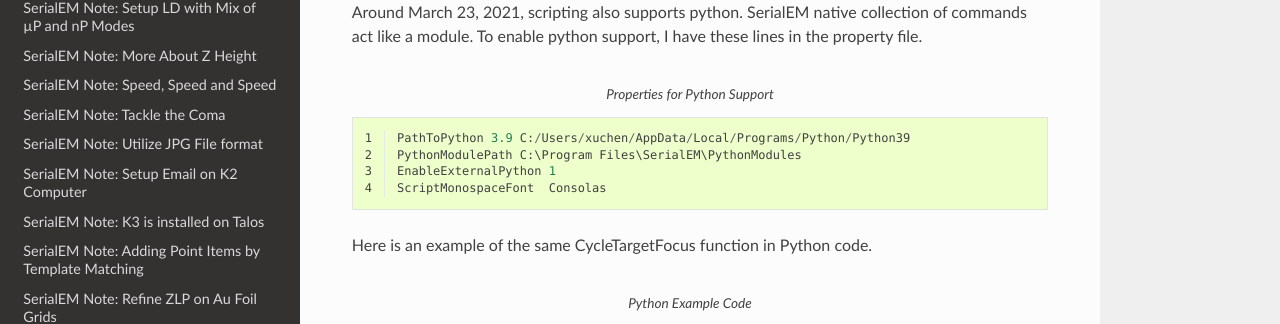
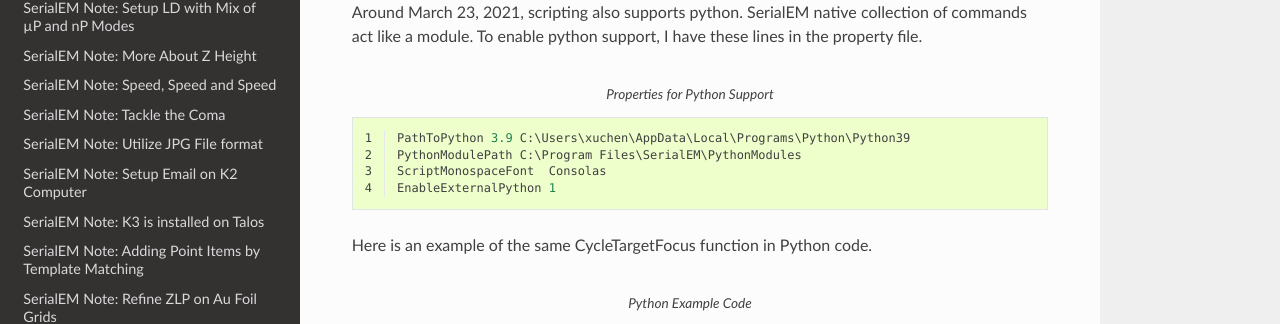
Before and after one commit to xuchen66/sphinx-emdocs, a Sphinx documentation site: the page built from source/serialem-note-hidden-goodies.rst, in a window 1280 px wide and 900 px high, scrolled down 5011 px. Shown: the part 129-453 px from the top of the window. Built offline with Sphinx 7.4.7 and the Read the Docs theme 2.0.0, drawn with Linux system fonts in a browser that asks for light colours; pages that are not in the unit, such as notebooks, are missing from menus.

```diff
--- a/source/serialem-note-hidden-goodies.rst
+++ b/source/serialem-note-hidden-goodies.rst
@@ -253,10 +253,10 @@ Around March 23, 2021, scripting also supports python. SerialEM native collectio
    :linenos:
    :caption: Properties for Python Support
 
-   PathToPython 3.9 C:/Users/xuchen/AppData/Local/Programs/Python/Python39
+   PathToPython 3.9 C:\Users\xuchen\AppData\Local\Programs\Python\Python39
    PythonModulePath C:\Program Files\SerialEM\PythonModules
+   ScriptMonospaceFont	Consolas
    EnableExternalPython	1
-   ScriptMonospaceFont	Consolas
 
 Here is an example of the same CycleTargetFocus function in Python code.
 
```
